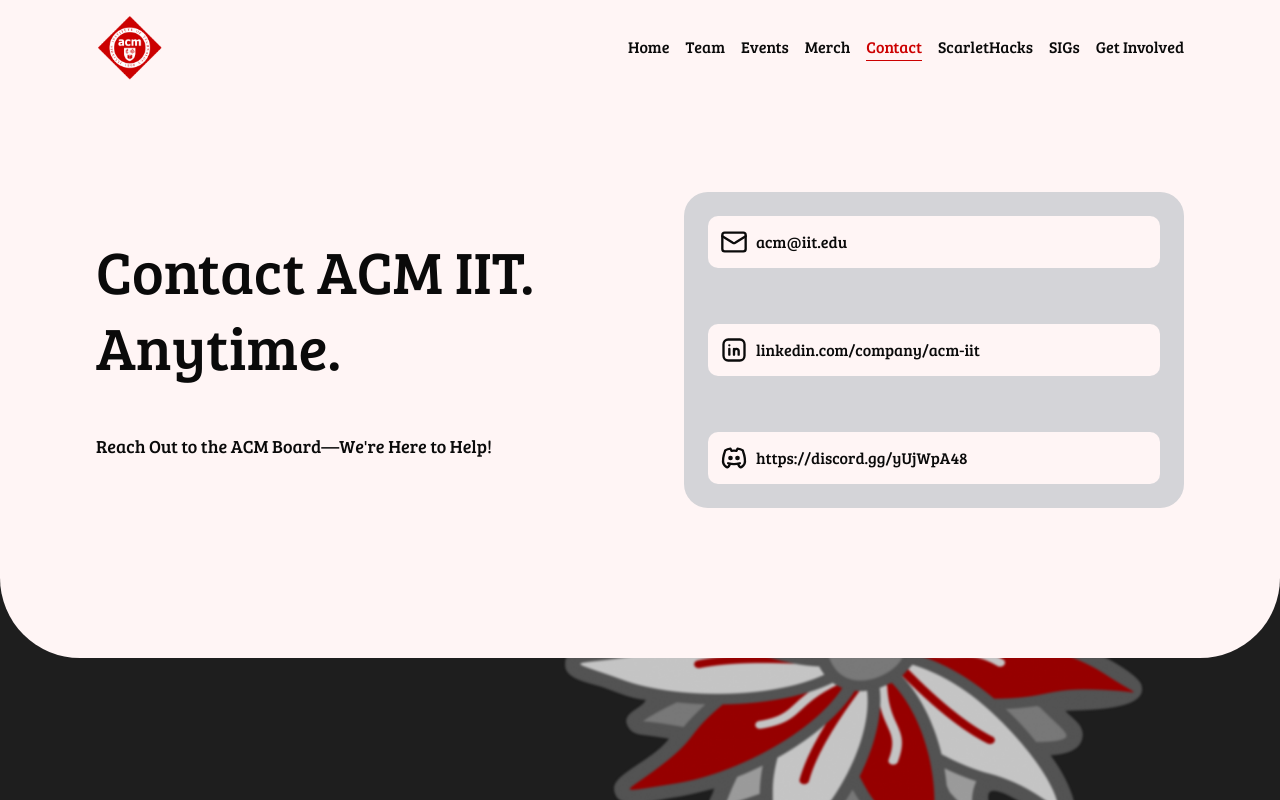
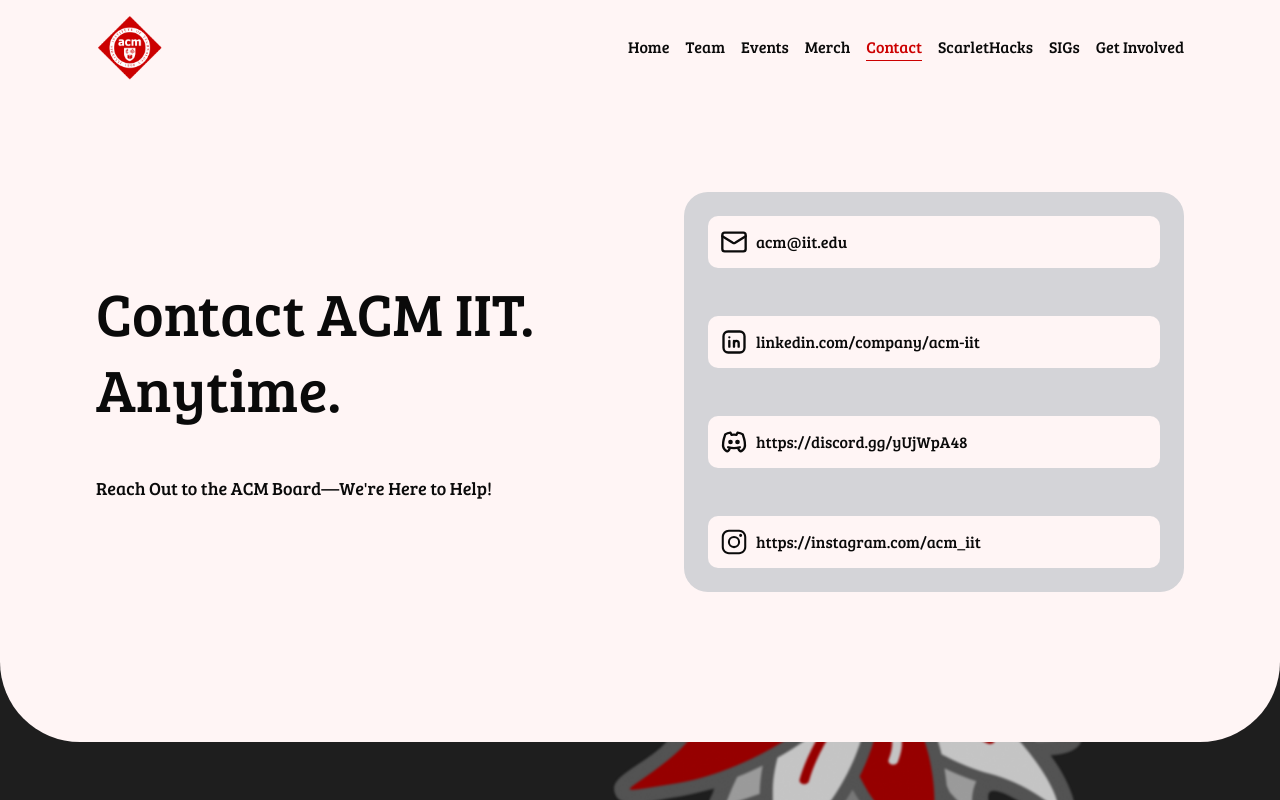
Before and after one commit to iitacm/iitacm1.github.io, a Next.js app: page /contact in a window 1280 px wide. Shown: the top 800 px of the page. Built offline with nearby package versions, Linux system fonts and the light colour scheme.

Commit message:
Update contact and team pages

```diff
--- a/app/contact/page.tsx
+++ b/app/contact/page.tsx
@@ -1,5 +1,6 @@
 import Link from "next/link";
-import { TbBrandDiscord, TbBrandLinkedin } from "react-icons/tb";
+import { TbBrandDiscord, TbBrandLinkedin  } from "react-icons/tb";
+import { IoLogoInstagram } from "react-icons/io5";
 import { Mail } from "lucide-react";
 
 const Page = () => {
@@ -25,7 +26,7 @@
           <div className="sm:min-w-[300px] lg:min-w-[400px] xl:min-w-[500px]">
             <div className="bg-zinc-300 rounded-3xl p-6">
               <ul>
-                <li className="mb-14">
+                <li className="mb-12">
                   <Link
                     href="mailto:acm@iit.edu"
                     target="_blank"
@@ -35,7 +36,7 @@
                     <span className="text-gray-800">acm@iit.edu</span>
                   </Link>
                 </li>
-                <li className="mb-14">
+                <li className="mb-12">
                   <Link
                     href="https://linkedin.com/company/acm-iit"
                     target="_blank"
@@ -47,7 +48,7 @@
                     </span>
                   </Link>
                 </li>
-                <li>
+                <li className="mb-12">
                   <Link
                     href="https://discord.gg/yUjWpA48"
                     target="_blank"
@@ -57,6 +58,16 @@
                     <span className="text-gray-800">
                       https://discord.gg/yUjWpA48
                     </span>
+                  </Link>
+                </li>
+                <li>
+                  <Link
+                    href="https://instagram.com/acm_iit"
+                    target="_blank"
+                    className="flex items-center rounded-md p-3 bg-background"
+                  >
+                    <IoLogoInstagram className="w-7 h-7 mr-2" />
+                    <span className="text-gray-800">https://instagram.com/acm_iit</span>
                   </Link>
                 </li>
               </ul>
--- a/app/page.tsx
+++ b/app/page.tsx
@@ -21,11 +21,11 @@
 
       <header className="mt-24 px-8 text-background bg-[url('/assets/header_background_1.png')] bg-cover flex flex-col space-y-4 justify-center items-center w-full h-96 lg:px-24 lg:flex-row lg:h-screen lg:space-x-4 lg:space-y-0">
         <div className="w-full lg:w-1/3 lg:flex-1">
-          <h3 className="text-2xl lg:text-3xl">
+          <h3 className="text-2xl lg:text-3xl 2xl:text-4xl">
             Welcome to{" "}
             <span className="text-accent-color-primary">ACM IIT.</span>
           </h3>
-          <p className="font-raleway text-sm mt-2">
+          <p className="font-raleway text-sm mt-2 lg:text-md xl:text-lg">
             A vibrant community of tech enthusiasts through dyanmic events,
             engaging competitions, insightful seminars, and exciting
             opportunities to learn, grow and innovate.
@@ -51,10 +51,10 @@
           />
 
           <div className="w-full flex flex-col items-center mt-4 lg:w-1/2 lg:mt-0 lg:h-full">
-            <h2 className="text-lg text-center text-accent-color-primary">
+            <h2 className="text-lg 2xl:text-2xl text-center text-accent-color-primary">
               OUR EVENTS
             </h2>
-            <p className="font-raleway text-sm mt-2 flex-1">
+            <p className="font-raleway text-sm 2xl:text-2xl mt-2 flex-1">
               Stay ahead in the world of computing with ACM IIT&apos;s exciting
               events! From hands-on workshops and insightful tech talks to
               networking sessions and hackathons, we provide opportunities for
@@ -63,7 +63,7 @@
               computing journey.
             </p>
             <Link href="/events">
-              <Button variant="default" className="mt-4">
+              <Button variant="default" className="mt-4 2xl:text-lg 2xl:py-4">
                 ACM IIT EVENTS
                 <svg
                   width="36"
@@ -88,10 +88,10 @@
         {/* About Us */}
         <section className="flex flex-col items-center lg:flex-row lg:items-start justify-between lg:h-[500px] p-8 lg:p-24 gap-4">
           <div className="w-full flex flex-col items-center mt-4 lg:w-1/2 lg:mt-0 lg:h-full">
-            <h2 className="text-lg text-center text-accent-color-primary">
+            <h2 className="text-lg 2xl:text-2xl text-center text-accent-color-primary">
               ABOUT US
             </h2>
-            <p className="font-raleway text-sm mt-2 flex-1">
+            <p className="font-raleway text-sm 2xl:text-xl mt-2 flex-1">
               ACM IIT is the premier student chapter dedicated to advancing
               computing knowledge, fostering innovation, and building a thriving
               community of tech enthusiasts at Illinois Institute of Technology.
@@ -116,7 +116,7 @@
             alt="ACM's Little Stars"
           />
           <div className="w-full flex flex-col items-center mt-4 lg:mt-0 lg:h-full">
-            <h2 className="text-xl text-center">
+            <h2 className="text-2xl 2xl:text-3xl text-center">
               Building Connections, Inspiring Collaborations and Growing
               Together
             </h2>
--- a/components/team-section.tsx
+++ b/components/team-section.tsx
@@ -14,7 +14,7 @@
 export const TeamSection = () => {
   return (
     <section className="bg-background py-16 px-8 text-center">
-      <h2 className="text-2xl mb-6">Sneak peek of our Team</h2>
+      <h2 className="text-2xl xl:text-3xl mb-6">Sneak peek of our Team</h2>
 
       {/* Team Grid */}
       <div className="grid grid-cols-1 md:grid-cols-2 lg:grid-cols-3 gap-6 max-w-5xl mx-auto max-h-80 overflow-y-hidden">
--- a/components/team/board-members.tsx
+++ b/components/team/board-members.tsx
@@ -23,8 +23,8 @@
         return boardMembers
         .filter((member) => member.category === category)
         .map((member) => (
-            <div key={member.name} className="mx-auto md:mx-0 min-h-80 lg:h-80 w-3/4">
-                <div className="h-96 md:h-3/4 w-full">
+            <div key={member.name} className="mx-auto md:mx-0 min-h-80 w-3/4">
+                <div className="md:h-3/4 w-full">
                     <Image src={member.picture} width={300} height={400} className="w-full h-full object-cover" alt="Team Member" />
                 </div>
                 <div className="flex flex-col mt-2">
@@ -35,7 +35,7 @@
                             {member.socials.linkedin && (
                                 <Link href={member.socials.linkedin} target="_blank" className="text-fontcolor">
                                     {/* <TbBrandLinkedin className="w-8 h-8" /> */}
-                                    <PiLinkedinLogoLight className="w-8 h-8 text-fontcolor transition hover:text-light-red" />
+                                    <PiLinkedinLogoLight className="w-8 h-8 text-fontcolor transition" />
                                 </Link>
                             )}
                             {member.socials.twitter && (
```
